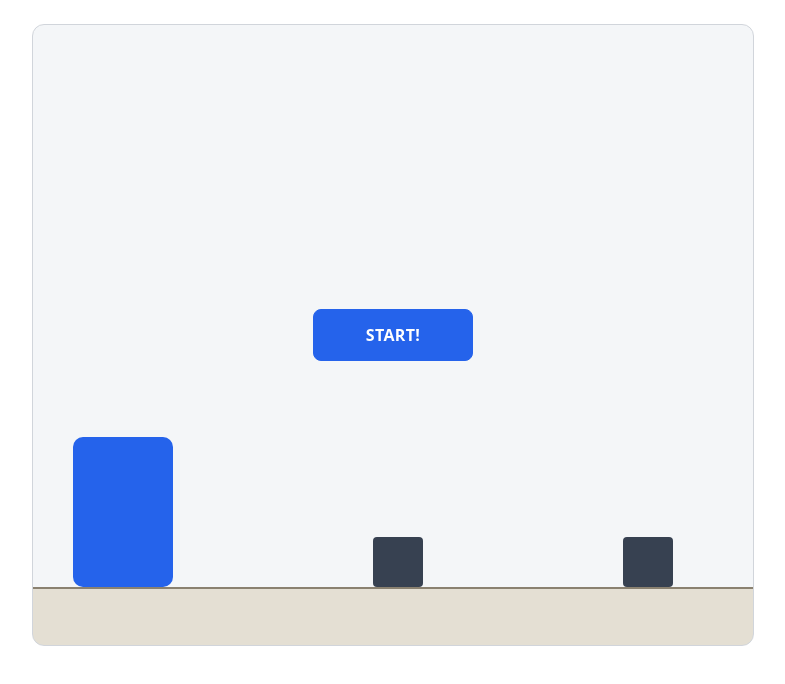
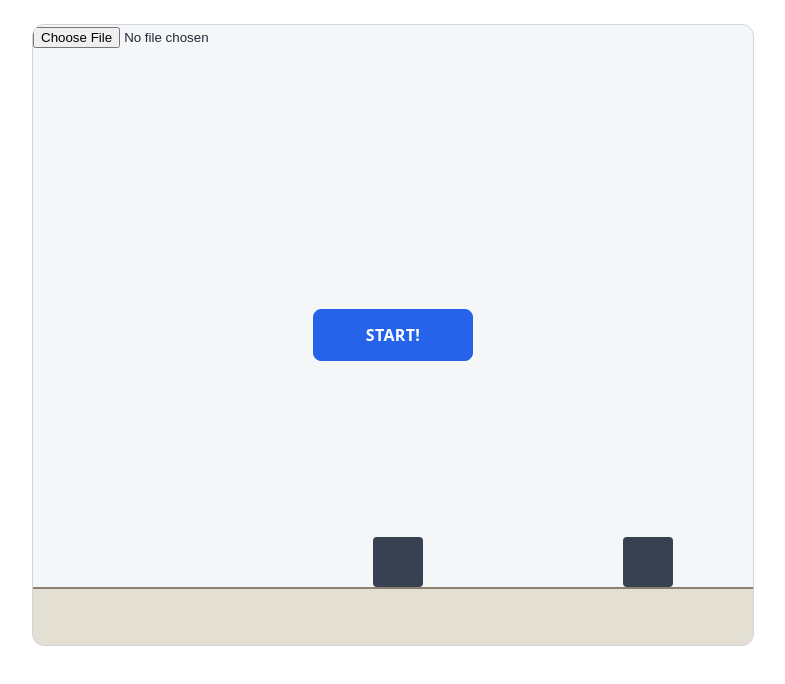
Before and after one commit to salmonco/embeddable-mini-game, a website built with Vite: page index.html in a window 1280 px wide. Shown: the whole page, without its empty margins (247-1032 px from the left). Built offline with nearby package versions, Linux system fonts and the light colour scheme.

Commit message:
feat(game): 캐릭터 사진 업로드

```diff
--- a/src/game.ts
+++ b/src/game.ts
@@ -20,6 +20,7 @@ class Game {
         this._createCharacter()
         this._createHurdle()
         this._createStartButton()
+        this._createCharacterImageInput()
         this.render()
     }
 
@@ -297,6 +298,27 @@ class Game {
             gameOverMessage.style.display = 'block'
         }
     }
+
+    private _createCharacterImageInput() {
+        if (this._root.querySelector('#characterImageInput') === null) {
+            const characterImageInput = document.createElement('input')
+            characterImageInput.id = 'characterImageInput'
+            characterImageInput.type = 'file'
+            characterImageInput.accept = 'image/*'
+            characterImageInput.addEventListener('change', (e) => {
+                const files = (e.target as HTMLInputElement).files
+                if (files === null || !files[0]) {
+                    return
+                }
+                const characterContainer = this._root.querySelector<HTMLDivElement>('#character')
+                if (characterContainer === null) {
+                    return
+                }
+                characterContainer.style.backgroundImage = `url("${URL.createObjectURL(files[0])}")`
+            })
+            this._root.appendChild(characterImageInput)
+        }
+    }
 }
 
 export default Game
--- a/src/style.css
+++ b/src/style.css
@@ -38,7 +38,9 @@
 #character {
     left: 0;
     border-radius: 10px;
-    background-color: var(--primary);
+    background-size: 100% auto;
+    background-repeat: no-repeat;
+    background-position: center bottom;
 }
 
 .hurdleItem {
```
Also changed, not shown: __tests__/game.test.ts (+25 -0 lines).
